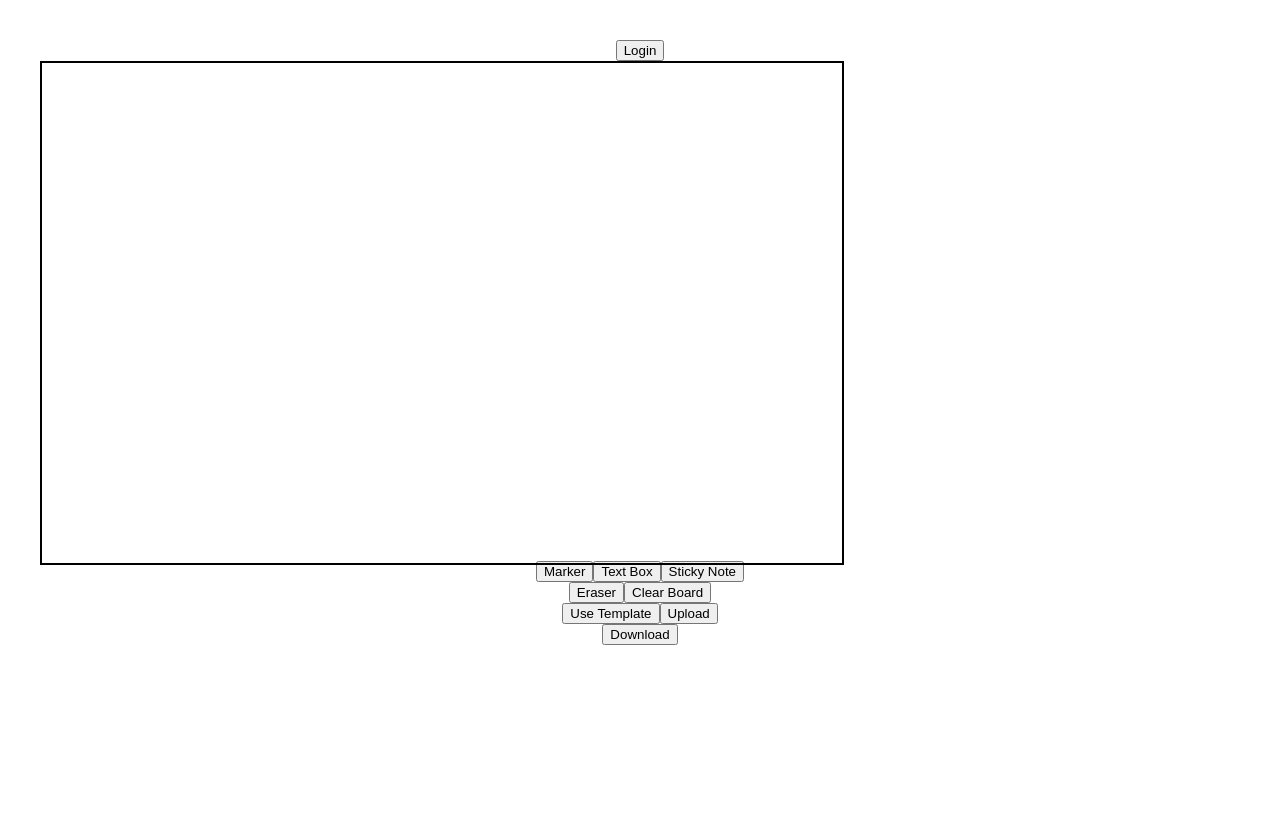
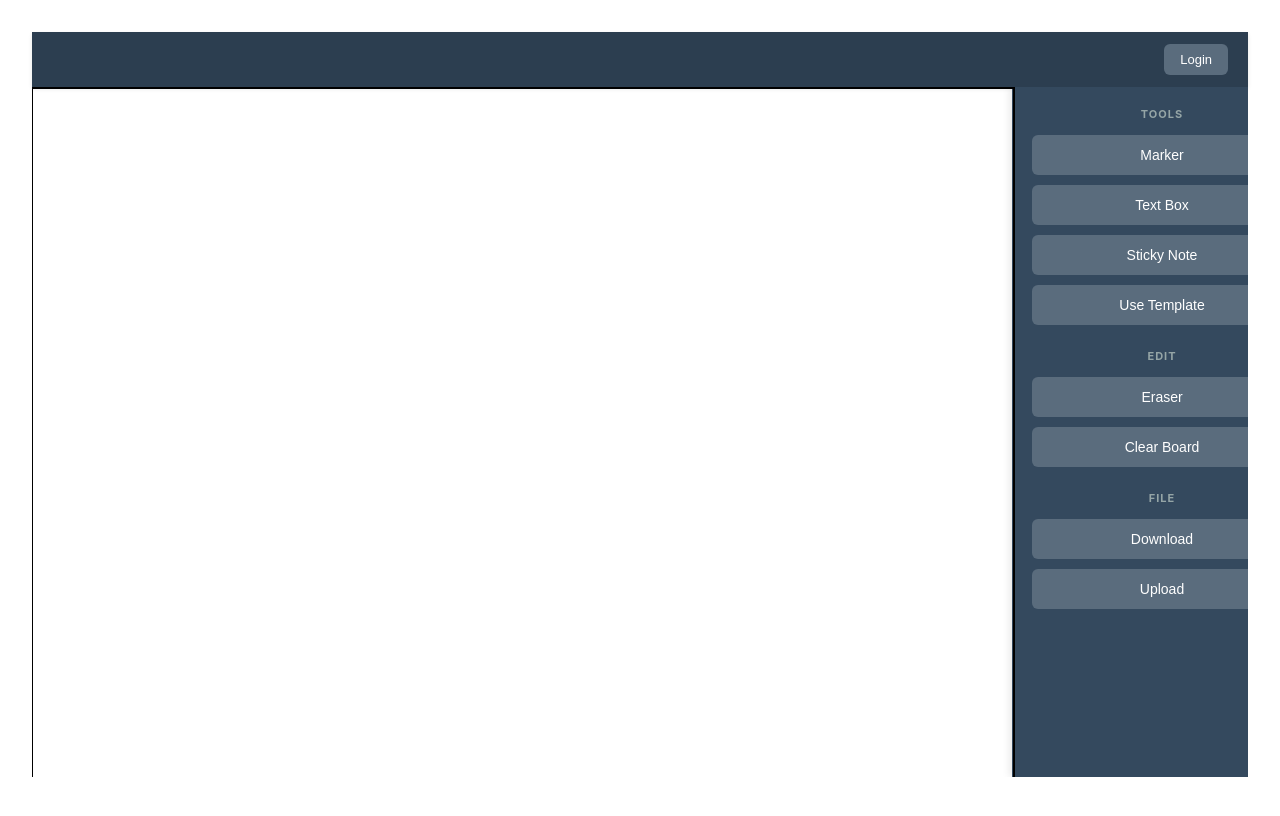
Before and after one commit to AudreyBurrell/Brainstorm-Board, a React (Vite) app: page / in a window 1280 px wide. Shown: the top 816 px of the page. Built offline with nearby package versions, Linux system fonts and the light colour scheme.

Commit message:
Making the CSS (still need to brainstorm the button colors though)

```diff
--- a/src/Board.css
+++ b/src/Board.css
@@ -1,6 +1,289 @@
-.board {
+/* Board.css */
+
+body {
+  margin: 0;
   padding: 0;
+  font-family: -apple-system, BlinkMacSystemFont, 'Segoe UI', 'Roboto', sans-serif;
+}
+
+/* Main container - flexbox layout */
+body > div > div:first-child {
+  display: flex;
+  flex-direction: column;
+  height: 100vh;
+}
+
+/* Login area at top */
+.login-area {
+  background-color: #2c3e50;
+  padding: 12px 20px;
+  display: flex;
+  justify-content: flex-end;
+  align-items: center;
+  gap: 12px;
+  box-shadow: 0 2px 4px rgba(0, 0, 0, 0.1);
+  flex-shrink: 0;
+  z-index: 100;
+}
+
+.username {
+  color: #ecf0f1;
+  font-weight: 600;
+  padding: 8px 16px;
+  background-color: #34495e;
+  border-radius: 4px;
+}
+
+/* Main content area - horizontal flex */
+.login-area + div {
+  display: flex;
+  flex: 1;
+  overflow: hidden;
+}
+
+/* Canvas section - left side, takes most space */
+/* .canvas-section {
+  flex: 1;
+  display: flex;
+  align-items: center;
+  justify-content: center;
+  background-color: #f5f5f5;
+  padding: 20px;
+  overflow: auto;
+}
+
+.canvas {
+  position: relative;
+  width: 800px;
+  height: 500px;
+  box-shadow: 0 4px 12px rgba(0, 0, 0, 0.1);
+  background-color: white;
+} */
+
+/* Sidebar - right side */
+.side-bar {
+  width: 260px;
+  background-color: #34495e;
+  padding: 20px;
+  box-shadow: -2px 0 8px rgba(0, 0, 0, 0.1);
+  overflow-y: auto;
+  flex-shrink: 0;
+}
+
+/* Button groups in sidebar */
+.btnGroups {
+  display: flex;
+  flex-direction: column;
+  gap: 24px;
+}
+
+.designBtns,
+.eraseBtns,
+.downloadBtns,
+.libraryBtns {
+  display: flex;
+  flex-direction: column;
+  gap: 10px;
+}
+
+/* Section labels */
+.designBtns::before {
+  content: 'Tools';
+  color: #95a5a6;
+  font-size: 11px;
+  font-weight: 700;
+  text-transform: uppercase;
+  letter-spacing: 1px;
+  margin-bottom: 4px;
+}
+
+.eraseBtns::before {
+  content: 'Edit';
+  color: #95a5a6;
+  font-size: 11px;
+  font-weight: 700;
+  text-transform: uppercase;
+  letter-spacing: 1px;
+  margin-bottom: 4px;
+}
+
+.downloadBtns::before {
+  content: 'File';
+  color: #95a5a6;
+  font-size: 11px;
+  font-weight: 700;
+  text-transform: uppercase;
+  letter-spacing: 1px;
+  margin-bottom: 4px;
+}
+
+.libraryBtns::before {
+  content: 'Library';
+  color: #95a5a6;
+  font-size: 11px;
+  font-weight: 700;
+  text-transform: uppercase;
+  letter-spacing: 1px;
+  margin-bottom: 4px;
+}
+
+/* Button styling */
+button {
+  padding: 12px 16px;
+  background-color: #5a6c7d;
+  color: white;
+  border: none;
+  border-radius: 6px;
+  cursor: pointer;
+  font-size: 14px;
+  font-weight: 500;
+  transition: all 0.2s ease;
+  white-space: nowrap;
+}
+
+button:hover {
+  background-color: #2980b9;
+  transform: translateY(-1px);
+  box-shadow: 0 4px 8px rgba(52, 152, 219, 0.3);
+}
+
+button:active {
+  transform: translateY(0);
+}
+
+/* Login button styling */
+.login-area button {
+  padding: 8px 16px;
+  font-size: 13px;
+}
+
+
+
+/* Popup overlay */
+.popup-overlay {
+  position: fixed;
+  top: 0;
+  left: 0;
+  right: 0;
+  bottom: 0;
+  background-color: rgba(0, 0, 0, 0.6);
+  display: flex;
+  align-items: center;
+  justify-content: center;
+  z-index: 1000;
+  backdrop-filter: blur(2px);
+}
+
+.popup-content {
+  background-color: white;
+  padding: 30px;
+  border-radius: 12px;
+  box-shadow: 0 8px 32px rgba(0, 0, 0, 0.3);
+  min-width: 320px;
+  max-width: 500px;
+  max-height: 80vh;
+  overflow-y: auto;
+}
+
+.popup-content h2 {
+  margin-top: 0;
+  margin-bottom: 20px;
+  color: #2c3e50;
+  font-size: 20px;
+}
+
+.popup-content label {
+  display: flex;
+  flex-direction: column;
+  margin-bottom: 16px;
+  color: #34495e;
+  font-weight: 500;
+  gap: 8px;
+  font-size: 14px;
+}
+
+.popup-content input[type="text"] {
+  padding: 10px 12px;
+  border: 2px solid #bdc3c7;
+  border-radius: 6px;
+  font-size: 14px;
+  font-family: inherit;
+}
+
+.popup-content input[type="text"]:focus {
+  outline: none;
+  border-color: #3498db;
+}
+
+.popup-content input[type="color"] {
+  height: 40px;
+  border: 2px solid #bdc3c7;
+  border-radius: 6px;
+  cursor: pointer;
+}
+
+.popup-content input[type="range"] {
+  cursor: pointer;
+}
+
+.popup-content button {
+  margin-top: 8px;
+  width: 100%;
+}
+
+/* Board list in library popup */
+.board-list {
+  display: flex;
+  flex-direction: column;
+  gap: 8px;
+  margin-bottom: 16px;
+  max-height: 300px;
+  overflow-y: auto;
+  padding: 4px;
+}
+
+.board-button {
+  background-color: #ecf0f1;
+  color: #2c3e50;
+  text-align: left;
+  padding: 14px 16px;
+  font-weight: 500;
+}
+
+.board-button:hover {
+  background-color: #3498db;
+  color: white;
+  transform: translateX(4px);
+}
+
+.board-list p {
+  color: #7f8c8d;
+  text-align: center;
+  padding: 20px;
   margin: 0;
-  border: none;
-  display: inline-block;
 }
+
+/* Scrollbar styling for sidebar and popups */
+.side-bar::-webkit-scrollbar,
+.board-list::-webkit-scrollbar,
+.popup-content::-webkit-scrollbar {
+  width: 8px;
+}
+
+.side-bar::-webkit-scrollbar-track,
+.board-list::-webkit-scrollbar-track,
+.popup-content::-webkit-scrollbar-track {
+  background: rgba(0, 0, 0, 0.1);
+  border-radius: 10px;
+}
+
+.side-bar::-webkit-scrollbar-thumb,
+.board-list::-webkit-scrollbar-thumb,
+.popup-content::-webkit-scrollbar-thumb {
+  background: rgba(255, 255, 255, 0.3);
+  border-radius: 10px;
+}
+
+.side-bar::-webkit-scrollbar-thumb:hover {
+  background: rgba(255, 255, 255, 0.5);
+}
--- a/src/Board.jsx
+++ b/src/Board.jsx
@@ -22,7 +22,7 @@ function Board() {
 
     const [isAddingStickyNote, setIsAddingStickyNote] = useState(false);
     const [stickyNoteTextContent, setStickyNoteTextContent] = useState('');
-    const [stickyNoteColor, setStickyNoteColor] = useState('#ffffff');
+    const [stickyNoteColor, setStickyNoteColor] = useState('#FFFF88 ');
     const [stickyNoteTextColor, setStickyNoteTextColor] = useState('#000000');
     const [stickyNotes, setStickyNotes] = useState([]);
     const [draggingStickyNoteId, setDraggingStickyNoteId] = useState(null);
@@ -304,10 +304,10 @@ function Board() {
                 break;
             case 'venn':
                 ctx.beginPath();
-                ctx.arc(300, 250, 200, 0, 2 * Math.PI);
+                ctx.arc(370, 345, 200, 0, 2 * Math.PI);  // Left circle
                 ctx.stroke();
                 ctx.beginPath();
-                ctx.arc(500, 250, 200, 0, 2 * Math.PI);
+                ctx.arc(610, 345, 200, 0, 2 * Math.PI);  // Right circle
                 ctx.stroke();
                 break;
             case 'quadrants':
@@ -470,7 +470,9 @@ function Board() {
     }
     const handleSaveLibrary = () => {
         if(!boardName.trim()) {
-            alert('Please enter a name for your board');
+            isSavingToLibrary(false);
+            handleCloseSaveLibrary();
+            // alert('Please enter a name for your board');
             return;
         }
         const canvas = canvasRef.current;
@@ -552,29 +554,31 @@ function Board() {
                     </>
                 )}
             </div>
+            <div className="main-content">
+                <div className="canvas-section">
                     <div
                         ref={boardRef}
                         className="canvas"
-                style={{ position: 'relative', width: '800px', height:'500px' }}
+                        style={{ position: 'relative', width: '980px', height:'690px' }}
                         onMouseMove={determineItemMove} //THIS DOESN'T WORK (it always drags (can't release the items))
                         onMouseUp={determineItemUp}
                         onMouseLeave={determineItemUp}
                     >
                         <canvas
                             ref={templateCanvasRef}
-                    width={800}
-                    height={500}
+                            width={980}
+                            height={690}
                             style={{ position: 'absolute', top:0, left:0, zIndex:0 }}
                         />
                         <canvas
                             ref={canvasRef}
-                    width={800}
-                    height={500}
+                            width={980}
+                            height={690}
                             onMouseDown={startDrawing}
                             onMouseMove={draw}
                             onMouseUp={stopDrawing}
                             onMouseLeave={stopDrawing}
-                    style={{ position: 'absolute', top:0, left:0, zIndex:1, border: '2px solid black', cursor: tool === 'eraser' ? 'cell' : 'crosshair' }}
+                            style={{ position: 'absolute', top:0, left:0, zIndex:1, borderLeft: '1px solid black', borderRight:'2px solid black', borderTop:'2px solid black', borderBottom: '2px solid black', cursor: tool === 'eraser' ? 'cell' : 'crosshair' }}
 
                         />
                         {textBoxes.map((box) => (
@@ -589,7 +593,6 @@ function Board() {
                                     padding: '1px 5px',
                                     background: 'transparent',
                                     border: '1px dashed gray',
-                            cursor: 'move',
                                     userSelect: 'none',
                                     color: box.textColor,
                                     fontSize: `${box.fontSize}px`,
@@ -671,18 +674,21 @@ function Board() {
                             </div>
                         ))}
                     </div>
+                </div>
+                <div className="side-bar">
                     <div className="btnGroups">
                         <div className="designBtns">
                             <button onClick={handleMarker}>Marker</button>
                             <button onClick={handleTextBox}>Text Box</button>
                             <button onClick={handleStickyNote}>Sticky Note</button>
+                            <button onClick={handleTemplate}>Use Template</button>
                         </div>
                         <div className="eraseBtns">
                             <button onClick={handleEraser}>Eraser</button>
                             <button onClick={handleClearBoard}>Clear Board</button>
                         </div>
-                <div className="templateBtns">
-                    <button onClick={handleTemplate}>Use Template</button>
+                        <div className="downloadBtns">
+                            <button onClick={handleOpenDownload}>Download</button>
                             <button onClick={handleOpenUpload}>Upload</button>
                             {/*this thing is hidden and for the upload operation */}
                             <input
@@ -693,15 +699,14 @@ function Board() {
                                 style={{ display: 'none' }}
                             />
                         </div>
-                <div className="saveBtn">
-                    <button onClick={handleOpenDownload}>Download</button>
-                </div>
                         {loggedIn && (
                             <div className="libraryBtns">
+                                <button onClick={handleOpenSaveToLibrary}>Save to Library</button>
                                 <button onClick={handleOpenLibrary}>Upload from Library</button>
-                        <button onClick={handleOpenSaveToLibrary}>Save to Library</button>
                             </div>
                         )}
+                    </div>
+                </div>
             </div>
             {markerEnabled && (
                 <div className="popup-overlay" onClick={closeMarkerPopup}>
```
Also changed, not shown: 1 other file (tests, documents, lock files or other folders). Lines whose indentation alone changed are shown as unchanged.
